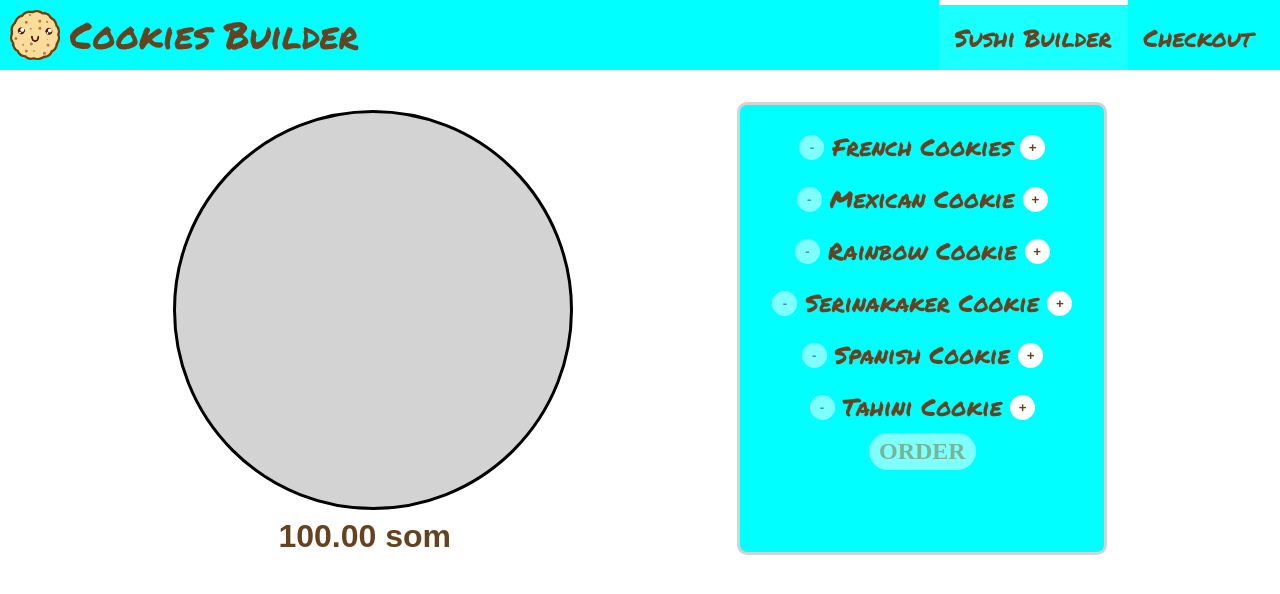
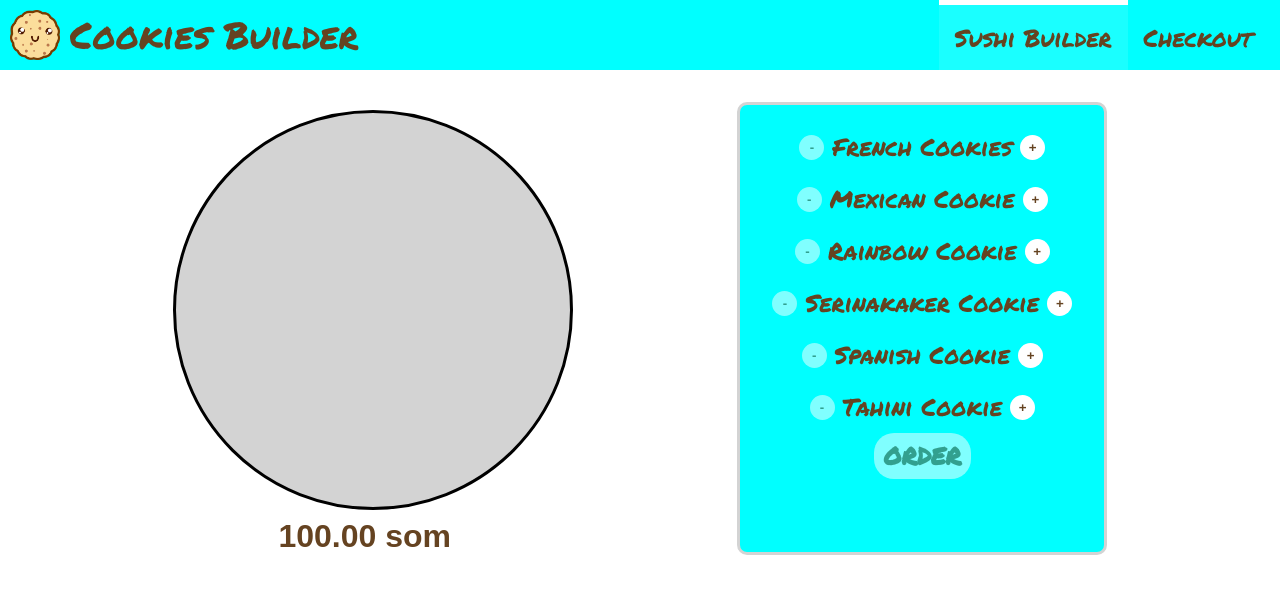
Before and after one commit to Nursen-Okenov/Cookies-Builder, a React (Create React App) app: page / in a window 1280 px wide. Shown: the top 594 px of the page. Built offline with nearby package versions, Linux system fonts and the light colour scheme.

Commit message:
Fixed button module css

```diff
--- a/src/components/UI/Button/Button.module.css
+++ b/src/components/UI/Button/Button.module.css
@@ -1,11 +1,11 @@
 .Button {
   border: none;
   background-color: white;
-  color: #EC6F31;
+  color: #654321;
   font-weight: bold;
   border-radius: 20px;
   cursor: pointer;
-  font-family: 'Nanum Brush Script', cursive;
+  font-family: "Permanent Marker", cursive;
   padding: 5px 10px;
   font-size: 1.5rem;
   text-transform: uppercase;
@@ -17,10 +17,10 @@
   opacity: .8;
 }
 .green {
-  background-color: rgb(59, 148, 59);
+  background-color: rgb(43, 180, 43);
   color: white;
 }
 .red {
-  background-color: #EC6F31;
+  background-color: rgb(228, 43, 43);
   color: white;
 }
```
